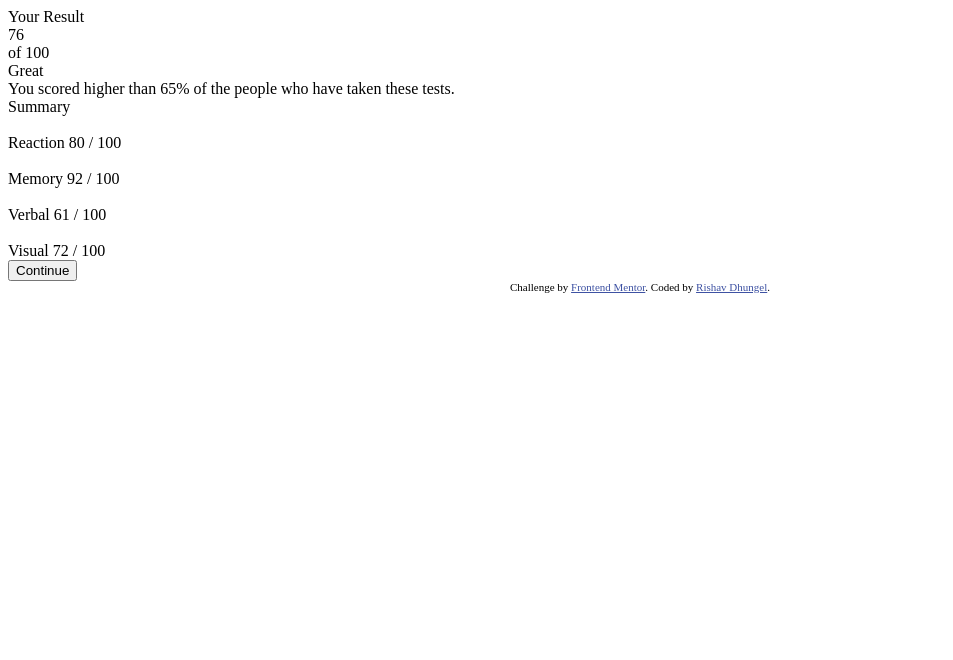
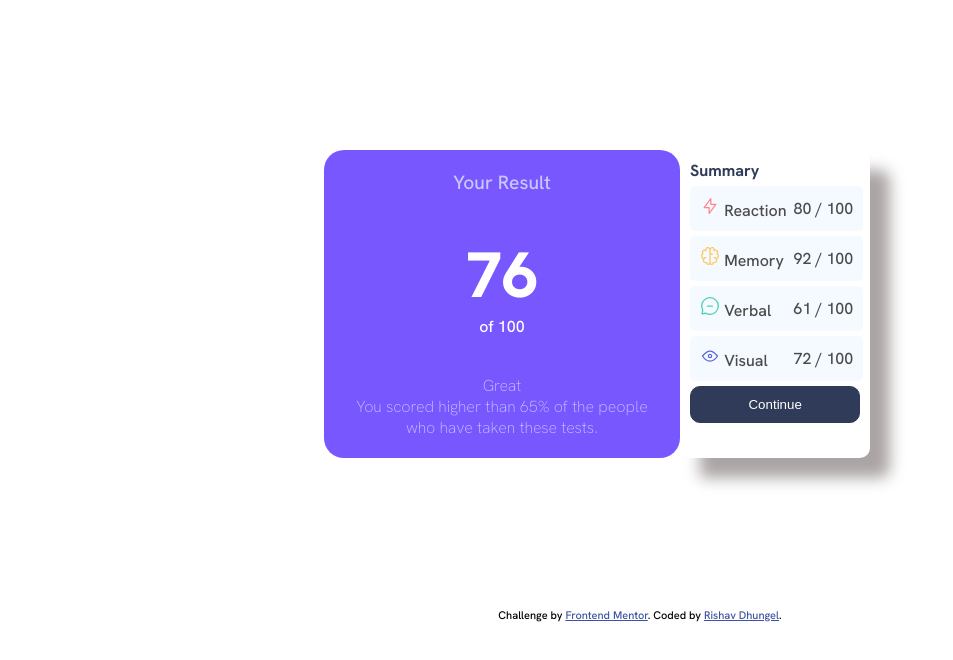
Before and after one commit to rishavdhungel/Results-summary-component, a plain HTML site: page index.html in a window 1280 px wide. Shown: the whole page, without its empty margins (0-953 px from the left). Drawn offline with Linux system fonts and the light colour scheme.

Commit message:
minor imporvement.

```diff
--- a/index.html
+++ b/index.html
@@ -15,7 +15,8 @@
   <div class="leftContainer">
     <div class="left-title">Your Result</div>
     <div class="left-container-circle">
-      <div class="left-container-circle-value">76</div>
+      <div class="left-container-circle-value">
+        76</div>
       <span>of 100</span>
     </div>
 
@@ -32,37 +33,37 @@
   <div class="rightContainer">
     <div class="rightContainer-title">Summary</div>
 
-<div class="right-sub-banner">
+<div class="right-sub-banner banner1">
   <div class="right-sub-banner-lft">
-    <img src="" alt="">
-  </div>
-  Reaction
-  80 / 100
+    <img src="./assets/images/icon-reaction.svg" alt="Reaction">
+    Reaction</div>
+  <div>80 / 100</div>
 </div>
 
-<div class="right-sub-banner">
+<div class="right-sub-banner banner2">
   <div class="right-sub-banner-lft">
-    <img src="" alt="">
-  </div>
-  Memory
-  92 / 100
+    <img src="./assets/images/icon-memory.svg" alt="Memory">
+    Memory
+</div>
+<div>92 / 100</div>
 </div>
 
-<div class="right-sub-banner">
+<div class="right-sub-banner banner3">
   <div class="right-sub-banner-lft">
-    <img src="" alt="">
-  </div>
-  Verbal
-  61 / 100
+    <img src="./assets/images/icon-verbal.svg" alt="Verbal">
+    Verbal
+</div>
+ <div>61 / 100</div>
 </div>
 
-<div class="right-sub-banner">
+<div class="right-sub-banner banner4">
   <div class="right-sub-banner-lft">
-    <img src="" alt="">
+    <img src="./assets/images/icon-visual.svg" alt="Visual">
+    Visual
   </div>
-  Visual
-
-  72 / 100
+  <div>
+    72 / 100
+  </div>
 </div>
 
 <button class="continue-btn">Continue</button>
--- a/styles.css
+++ b/styles.css
@@ -1,2 +1,111 @@
+@import url('https://fonts.googleapis.com/css2?family=Hanken+Grotesk:wght@200;500;700;800&display=swap');
 .attribution { font-size: 11px; text-align: center; }
 .attribution a { color: hsl(228, 45%, 44%); }
+
+:root{
+    --Lightred: hsl(0, 100%, 67%);
+    --Orangeyyellow: hsl(39, 100%, 56%);
+    --Greenteal: hsl(166, 100%, 37%);
+    --Cobaltblue: hsl(234, 85%, 45%);
+
+    --Light_slate_blue: hsl(252, 100%, 67%);
+    --Light_royal_blue: hsl(241, 81%, 54%);
+    --Violet_blue: hsla(256, 72%, 46%, 1);
+    --Persian_blue: hsla(241, 72%, 46%, 0);
+
+    --Paleblue: hsl(221, 100%, 96%);
+    --Lightlavender: hsl(241, 100%, 89%);
+    --Darkgrayblue: hsl(224, 30%, 27%);
+}
+
+body{
+    font-family: 'Hanken Grotesk', sans-serif;
+}
+
+.mainContainer{
+    display: flex;
+    flex-wrap: wrap;
+    margin: 150px auto;
+    background-color: white;
+    width: 50%;
+    justify-content:flex-start;
+}
+
+.leftContainer{
+    background-color: var(--Light_slate_blue);
+    border-radius: 20px;
+    padding: 20px;
+    width: 50%;
+    display: flex;
+    flex-direction: column;
+    justify-content: center;
+    align-items: center;
+}
+
+.left-title{
+    text-align: center;
+    font-size: 1.2rem;
+    color: var(--Lightlavender);
+
+}
+
+.left-container-circle{
+    display: flex;
+    flex-direction: column;
+    background-color: var(--Light_slate_blue);
+    border-radius: 50%;
+    padding: 20px;
+    height: fit-content;
+    height: 100px;
+    justify-content: center;
+    align-items: center;
+    width: 100px;
+    margin: 20px;
+    color: white;
+}
+
+.left-container-circle-value{
+    font-size: 4rem;
+    font-weight: 800;
+}
+
+.left-contaner-content{
+    text-align: center;
+    color: var(--Lightlavender);
+    font-weight: 200;
+}
+
+.rightContainer{
+    padding: 10px;
+    display: flex;
+    flex-direction: column;
+    gap: 5px;
+    border-radius: 0  10px 10px 0;
+    box-shadow: 20px 20px 15px rgb(171, 164, 164);
+}
+
+.rightContainer-title{
+    color: var(--Darkgrayblue);
+    font-weight: 700;
+}
+
+.right-sub-banner{
+    display: flex;
+    justify-content: space-between;
+    align-items: center;
+    gap: 4px;
+    padding: 10px;
+    border-radius: 5px;
+    opacity: 0.7;
+    width: 90%;
+    background-color:aliceblue;
+}
+
+.continue-btn{
+    padding: 10px;
+    background-color: var(--Darkgrayblue);
+    color: white;
+    font-weight: 500;
+    border: 1px solid var(--Darkgrayblue);
+    border-radius: 10px;
+}
```
